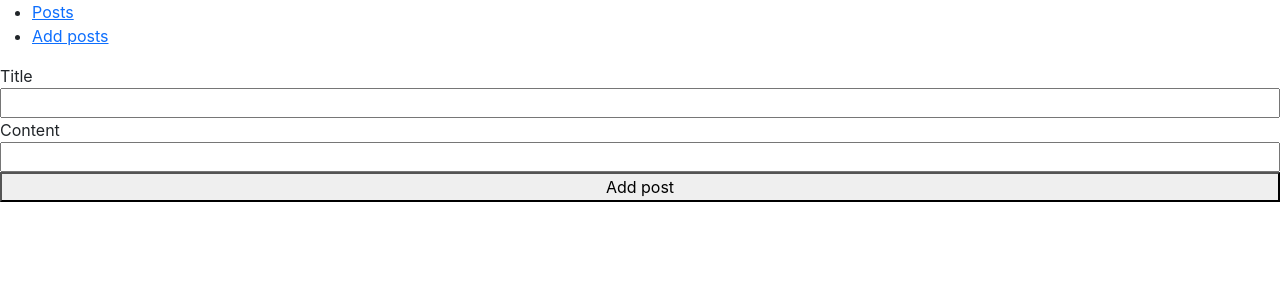
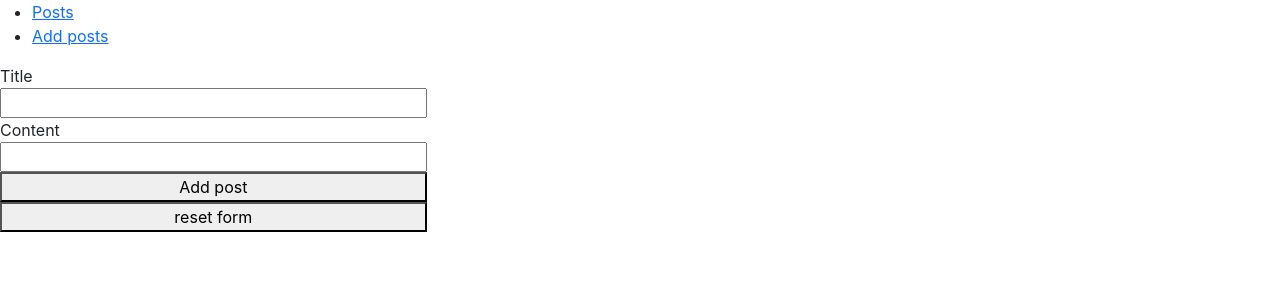
Before and after one commit to conkicdejan/blog-app, a React (Create React App) app: page /add in a window 1280 px wide. Shown: the top 300 px of the page. Built offline with nearby package versions, Linux system fonts and the light colour scheme.

Commit message:
Task 5 & 6

```diff
--- a/src/components/Post.jsx
+++ b/src/components/Post.jsx
@@ -1,13 +1,14 @@
 import React from 'react';
 import { Link } from 'react-router-dom';
 
-function Post({post}) {
+function Post({ post }) {
+  const { id, title, text } = post;
   return (
-    <div className='d-flex flex-column'>
-      <span>Id: {post.id}</span>
-      <span>Title: {post.title}</span>
-      <span>Content: {post.text}</span>
-      <Link to={`/posts/${post.id}`}>View post</Link>
+    <div className="d-flex flex-column">
+      <span>Id: {id}</span>
+      <span>Title: {title}</span>
+      <span>Content: {text}</span>
+      <Link to={`/posts/${id}`}>View post</Link>
       <hr />
     </div>
   );
--- a/src/pages/AddPost.jsx
+++ b/src/pages/AddPost.jsx
@@ -3,28 +3,35 @@ import PostService from '../services/PostService';
 import { useNavigate } from 'react-router-dom';
 
 function AddPost() {
-    const navigate = useNavigate()
-  const [form, setForm] = useState({
+  const navigate = useNavigate();
+  const initialFormValues = {
     title: '',
     text: '',
-  });
+  };
+  const [form, setForm] = useState(initialFormValues);
 
   const handleSubmit = (e) => {
     e.preventDefault();
     const addPost = async () => {
       const data = PostService.add(form);
       if (data) {
-        navigate('/posts')
+        navigate('/posts');
       }
     };
     addPost();
   };
 
+  const handleReset = () => {
+    setForm(initialFormValues);
+  };
+
   return (
     <div>
-      <form onSubmit={handleSubmit} className="d-flex flex-column">
+      <form onSubmit={handleSubmit} className="d-flex flex-column col-4">
         <label htmlFor="title">Title</label>
         <input
+          required
+          minLength='2'
           name="title"
           id="title"
           type="text"
@@ -34,6 +41,8 @@ function AddPost() {
 
         <label htmlFor="text">Content</label>
         <input
+          required
+          maxLength='300'
           name="text"
           id="text"
           type="text"
@@ -42,6 +51,9 @@ function AddPost() {
         />
 
         <button>Add post</button>
+        <button type="button" onClick={handleReset}>
+          reset form
+        </button>
       </form>
     </div>
   );
```
